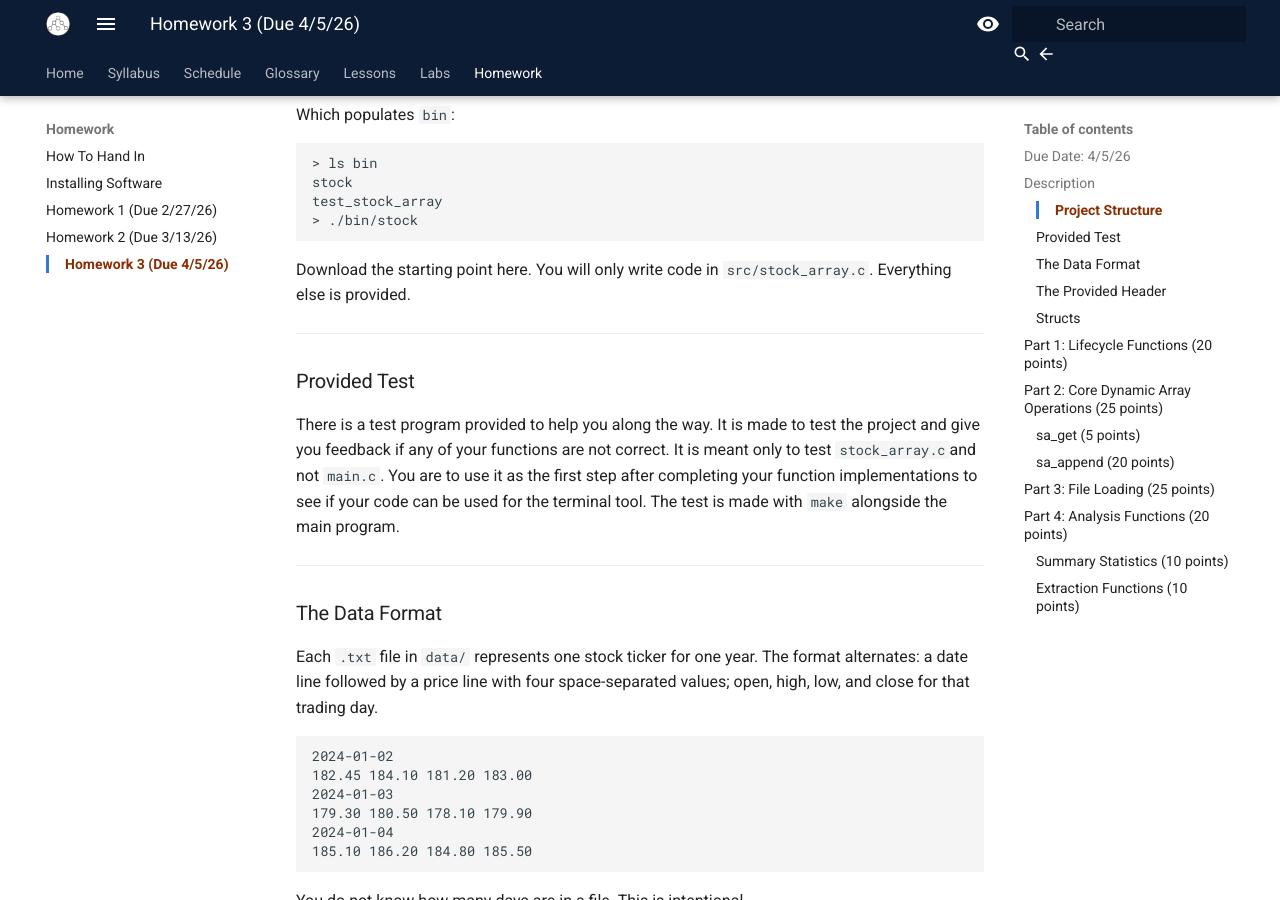
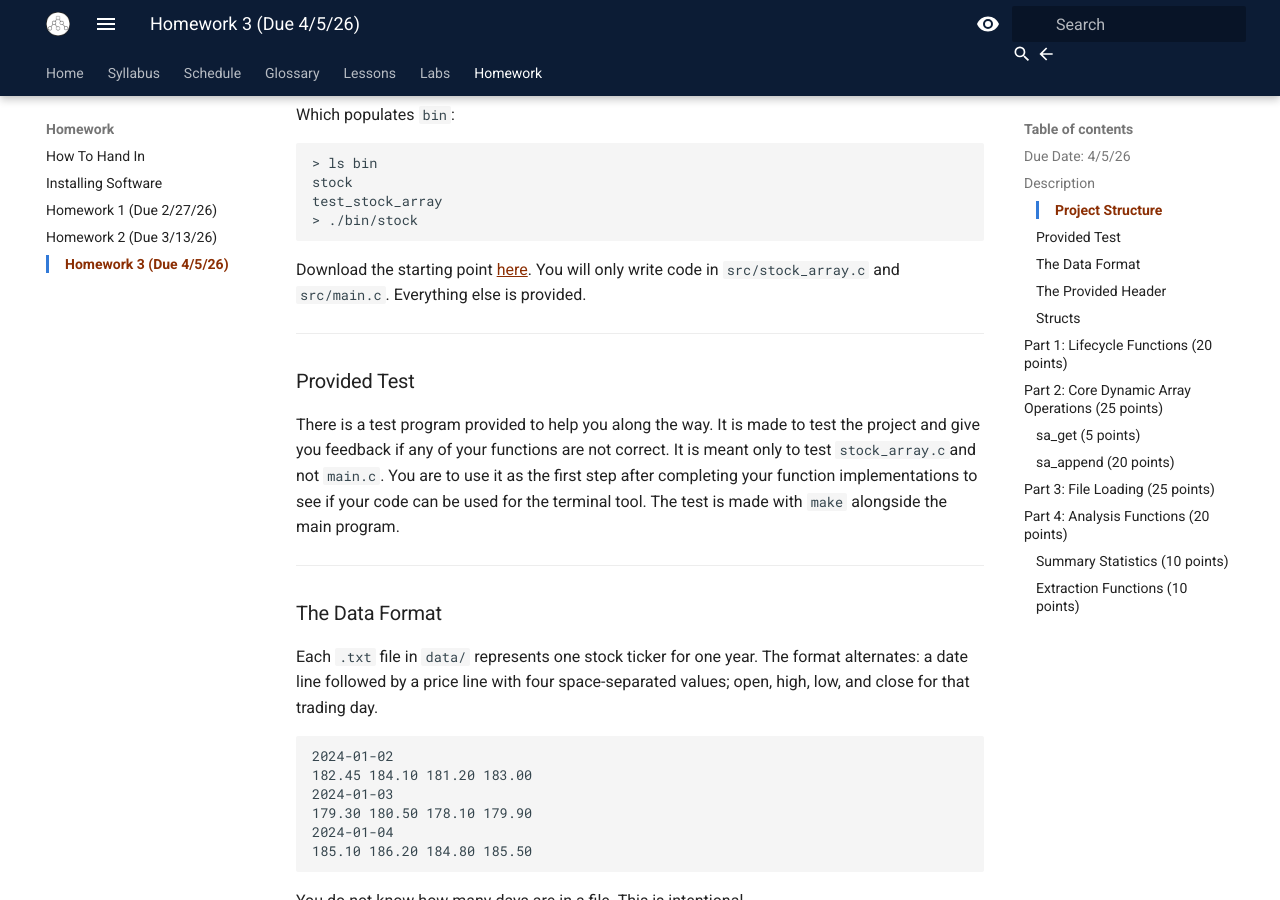
Before and after one commit to szwakoj/CS240, an MkDocs documentation site: the page built from docs/homework/3_dynamic_stocks.md, in a window 1280 px wide and 900 px high, scrolled down 1224 px. Built offline with MkDocs 1.6.1 and Material for MkDocs 9.7.7, drawn with Linux system fonts in a browser that asks for light colours.

Commit message:
Fixed HW3 Start link

````diff
--- a/docs/homework/3_dynamic_stocks.md
+++ b/docs/homework/3_dynamic_stocks.md
@@ -51,7 +51,7 @@ test_stock_array
 > ./bin/stock
 ```
 
-Download the starting point here. You will only write code in `src/stock_array.c`. Everything else is provided.
+Download the starting point [here](../homework/HW3_start.zip). You will only write code in `src/stock_array.c` and `src/main.c`. Everything else is provided.
 
 ---
 ###  Provided Test
````
